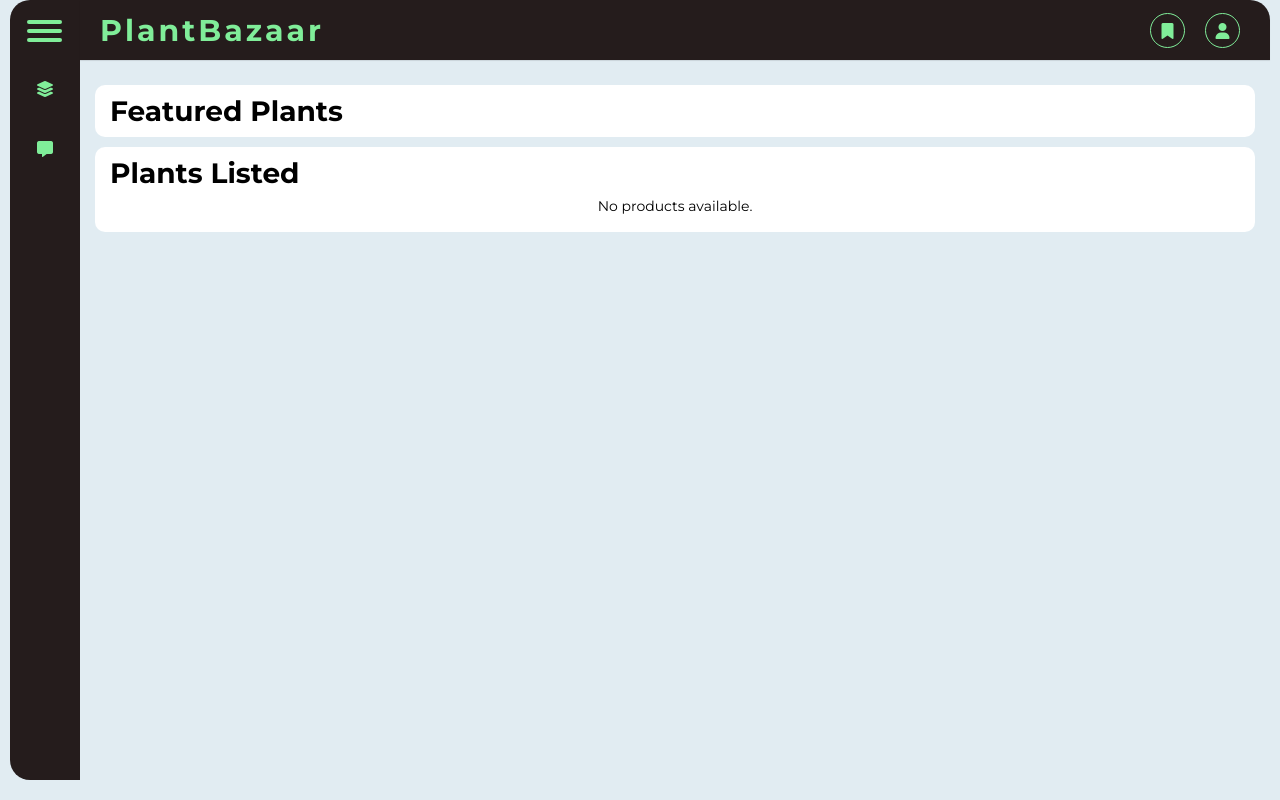
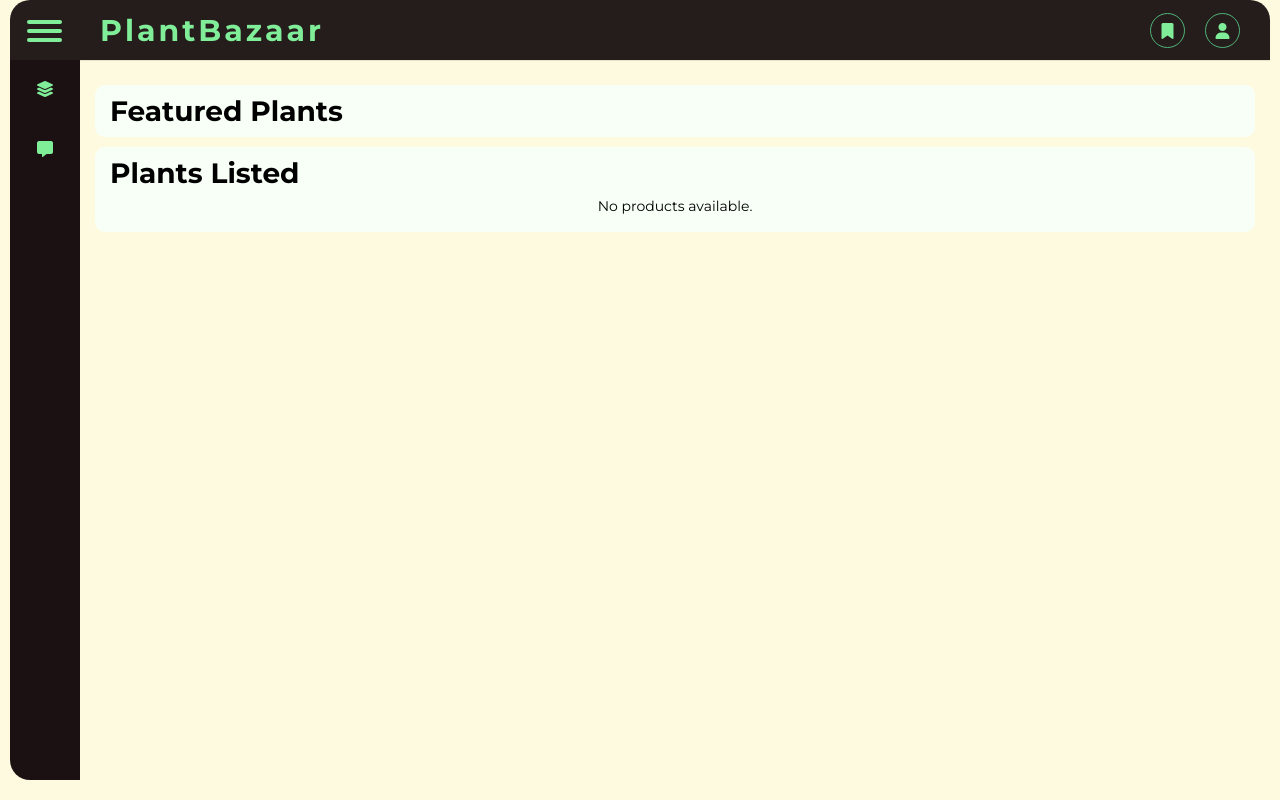
Before and after one commit to Mabarredo09/plantbazaarFinal, a PHP site: page / in a window 1280 px wide. Run offline with PHP 8.4, Linux system fonts and the light colour scheme; data that the repository does not hold is empty; some libraries are stand-ins or nearby versions.

Commit message:
update css

```diff
--- a/assets/styles/index.css
+++ b/assets/styles/index.css
@@ -12,7 +12,7 @@
   font-family: 'Montserrat', sans-serif;
 }
 body{
-  background: #e1ecf2;
+  background: #FEFAE0;
 }
 .wrapper{
   margin: 10px;
@@ -72,7 +72,7 @@ body{
   height: 35px;
   line-height: 35px;
   text-align: center;
-  border: 1px solid #80ED99;
+  border: 1px solid #4FB477;
   border-radius: 50%;
   color: #80ED99;
 }
@@ -90,7 +90,7 @@ body{
   position: fixed;
   top: 60px;
   left: 10px;
-  background: #251C1C;
+  background: #1B1113;
   width: 200px;
   height: calc(100% - 80px);
   border-bottom-left-radius: 20px;
@@ -147,7 +147,7 @@ body{
 }
 
 .wrapper .main_container .item{
-  background: #fff;
+  background: #F7FFF7;
   border-radius: 10px;
   margin-bottom: 10px;
   padding: 15px;
@@ -199,7 +199,7 @@ a {
 /* Catalog Cards */
 .card{
   width: 500px;
-  background-color: #fff;
+  background-color: #FDFFFC;
   border-radius: 10px;
   box-shadow: 0 0 10px rgba(0, 0, 0, 0.1);
   padding: 20px;
```
